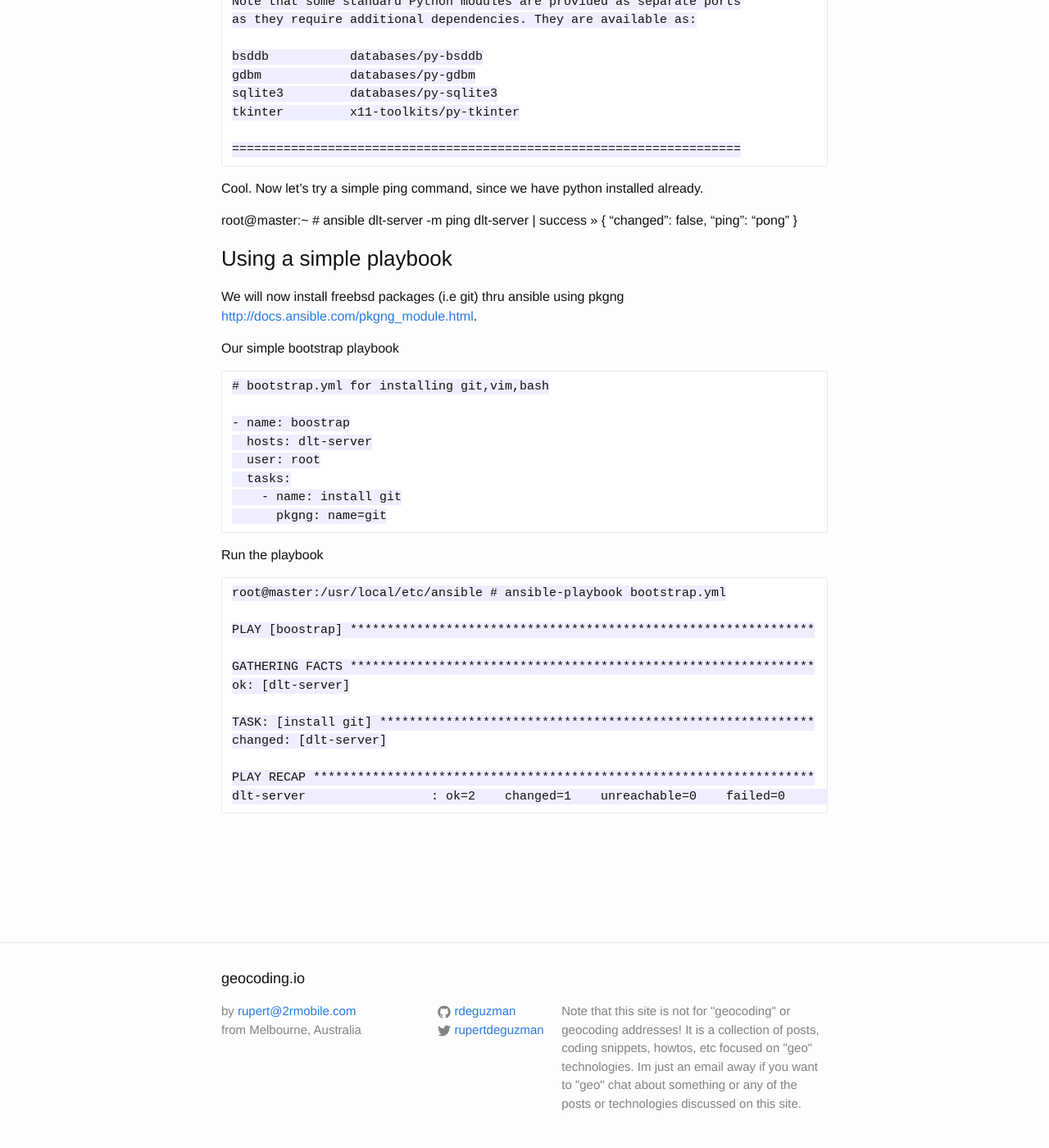
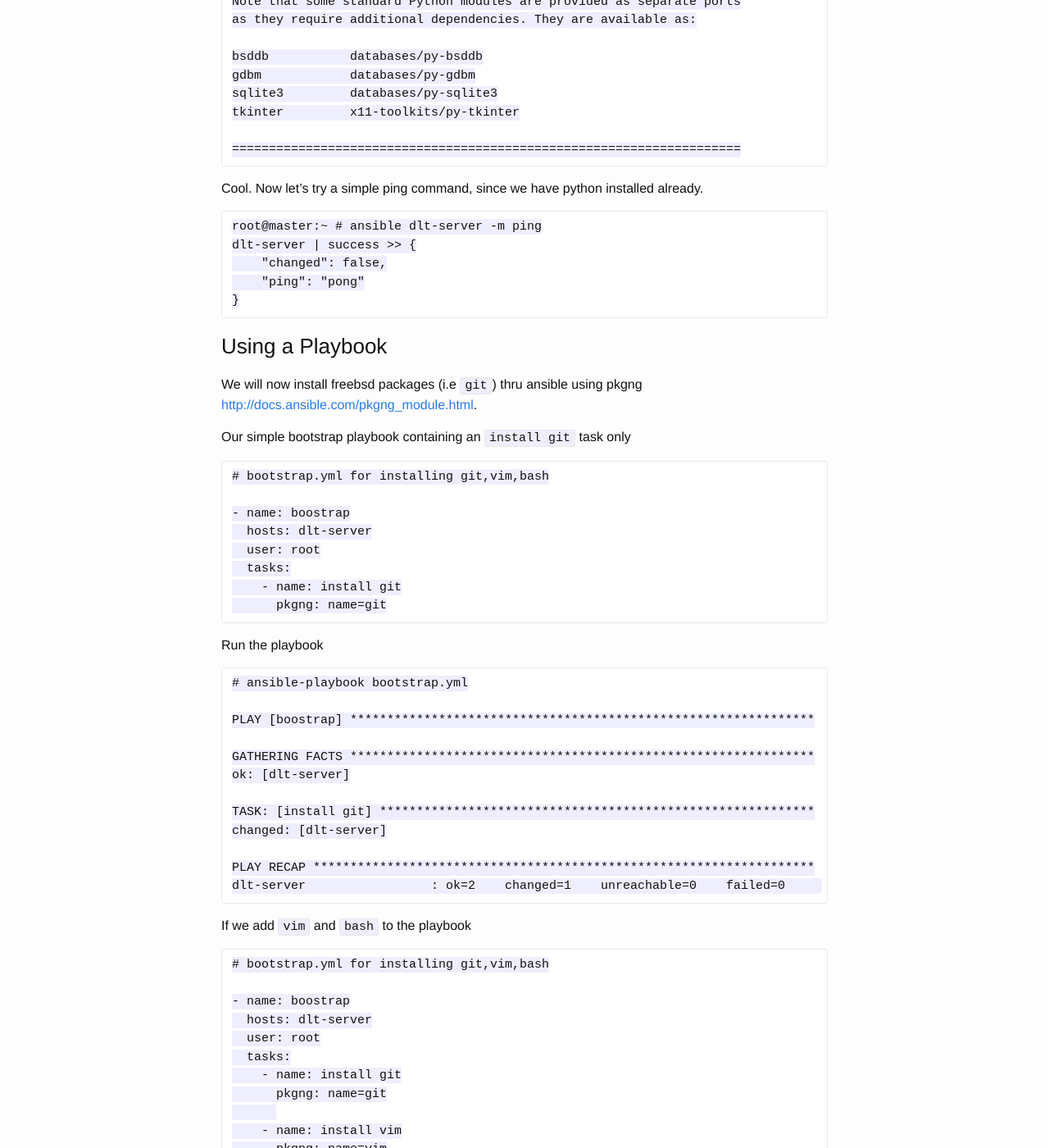
Before and after one commit to rdeguzman/rdeguzman.github.io, a Jekyll site: the page built from _posts/2015-03-19-ansible-freebsd.md, in a window 1280 px wide and 1400 px high, scrolled down 4392 px. Shown: the whole window at 82% size. Built offline with Jekyll 4.4.1, drawn with Linux system fonts in a browser that asks for light colours; comment, search, counter and statistics services are not loaded; some of the changed text lies outside the part shown.

Commit message:
Update ansible

```diff
--- a/_posts/2015-03-19-ansible-freebsd.md
+++ b/_posts/2015-03-19-ansible-freebsd.md
@@ -143,7 +143,7 @@
 
 	root@master:~# ansible dlt-server -u root -m raw -a 'env ASSUME_ALWAYS_YES=YES pkg bootstrap'
 
-Now python
+Now we install python thru ansible
 
 	root@master:~# ansible dlt-server -u root -m raw -a 'env ASSUME_ALWAYS_YES=YES pkg install lang/python'
 	dlt-server | success | rc=0 >>
@@ -199,17 +199,17 @@
 
 Cool.  Now let's try a simple ping command, since we have python installed already.
 
-root@master:~ #	ansible dlt-server -m ping
-dlt-server | success >> {
-    "changed": false,
-    "ping": "pong"
-}
+	root@master:~ #	ansible dlt-server -m ping
+	dlt-server | success >> {
+	    "changed": false,
+	    "ping": "pong"
+	}
 
-### Using a simple playbook
+### Using a Playbook
 
-We will now install freebsd packages (i.e git) thru ansible using pkgng <http://docs.ansible.com/pkgng_module.html>.
+We will now install freebsd packages (i.e `git`) thru ansible using pkgng <http://docs.ansible.com/pkgng_module.html>.
 
-Our simple bootstrap playbook
+Our simple bootstrap playbook containing an `install git` task only
 
 	# bootstrap.yml for installing git,vim,bash
 
@@ -222,7 +222,7 @@
 
 Run the playbook
 
-	root@master:/usr/local/etc/ansible # ansible-playbook bootstrap.yml
+	# ansible-playbook bootstrap.yml
 
 	PLAY [boostrap] ***************************************************************
 
@@ -234,3 +234,25 @@
 
 	PLAY RECAP ********************************************************************
 	dlt-server                 : ok=2    changed=1    unreachable=0    failed=0
+
+If we add `vim` and `bash` to the playbook
+
+	# bootstrap.yml for installing git,vim,bash
+
+	- name: boostrap
+	  hosts: dlt-server
+	  user: root
+	  tasks:
+	    - name: install git
+	      pkgng: name=git
+
+	    - name: install vim
+	      pkgng: name=vim
+
+	    - name: install bash
+	      pkgng: name=bash
+
+
+If you run the playbook again, the tasks that already run before will just be a green "ok".
+
+![Genymotion](/images/2015/03/ansible-1.png)
```
Also changed, not shown: images/2015/03/ansible-1.png (added).
